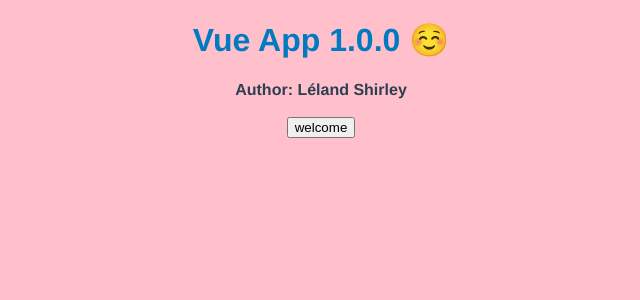
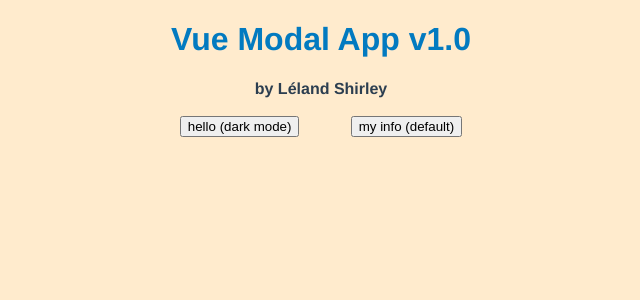
Before and after one commit to lelandshir/Vue-3-Modal-Project, a Vue app: page / in a window 1280 px wide. Shown: the top 300 px of the page, without its empty margins (319-959 px from the left). Built offline with nearby package versions, Linux system fonts and the light colour scheme.

Commit message:
teleport demo, second modal/reuse, slots notes

```diff
--- a/public/index.html
+++ b/public/index.html
@@ -1,17 +1,22 @@
 <!DOCTYPE html>
 <html lang="">
 	<head>
-    <meta charset="utf-8">
-    <meta http-equiv="X-UA-Compatible" content="IE=edge">
-    <meta name="viewport" content="width=device-width,initial-scale=1.0">
-    <link rel="icon" href="<%= BASE_URL %>favicon.ico">
+		<meta charset="utf-8" />
+		<meta http-equiv="X-UA-Compatible" content="IE=edge" />
+		<meta name="viewport" content="width=device-width,initial-scale=1.0" />
+		<link rel="icon" href="<%= BASE_URL %>favicon.ico" />
 		<title><%= htmlWebpackPlugin.options.title %></title>
 	</head>
 	<body>
 		<noscript>
-      <strong>We're sorry but <%= htmlWebpackPlugin.options.title %> doesn't work properly without JavaScript enabled. Please enable it to continue.</strong>
+			<strong
+				>We're sorry but <%= htmlWebpackPlugin.options.title %> doesn't work
+				properly without JavaScript enabled. Please enable it to
+				continue.</strong
+			>
 		</noscript>
 		<div id="app"></div>
 		<!-- built files will be auto injected -->
+		<div id="modals"></div>
 	</body>
 </html>
--- a/src/App.vue
+++ b/src/App.vue
@@ -1,12 +1,39 @@
 <template>
 	<h1>{{ title }}</h1>
-	<b>Author: {{ creator }}</b>
+	<b>by {{ creator }}</b>
 	<br /><br />
-	<button @click="toggleModal">welcome</button>
-	<!-- Modal Component -->
-	<div v-if="showModal">
-		<Modal :header="header" :text="text" theme="dark" @close="toggleModal" />
-	</div>
+	<button @click="toggleModal">hello (dark mode)</button>
+	<button @click="toggleModalTwo">my info (default)</button>
+	<!-- Modal -->
+	<teleport to="#modals" v-if="showModal">
+		<Modal theme="dark" @close="toggleModal">
+			<!-- SLOT -->
+			<h1>{{ header }}</h1>
+			<b>{{ text }}</b>
+			<template v-slot:links>
+				<a href="#">sign up</a>
+				<a href="#">log in</a>
+			</template>
+		</Modal>
+	</teleport>
+
+	<!-- Second Modal -->
+	<teleport to="#modals" v-if="showModalTwo">
+		<Modal @close="toggleModalTwo">
+			<!-- SLOT -->
+			<h1>User Information</h1>
+			<p>Name: {{ creator }}</p>
+			<p>Role: {{ role }}</p>
+			<p>Username: {{ username }}</p>
+			<template v-slot:moreInfo>
+				<b>More:</b>
+				<p>Joined: {{ startDate }}</p>
+				<p>Email: {{ email }}</p>
+				<p>Manager: {{ manager }}</p>
+				<p>Password: ******</p>
+			</template>
+		</Modal>
+	</teleport>
 </template>
 
 <script>
@@ -19,16 +46,25 @@
 	},
 	data() {
 		return {
-			title: "Vue App 1.0.0 ☺️",
+			title: "Vue Modal App v1.0",
 			creator: "Léland Shirley",
+			role: "Jr. Web Developer",
+			username: "lelandshir98",
+			email: "leland@shir.ley",
+			manager: "Kaela C.",
 			header: "Hello, there!",
+			startDate: "March 8th, 2021",
 			text: "Join Us At Envoy Studios, Inc.",
 			showModal: false,
+			showModalTwo: false,
 		};
 	},
 	methods: {
 		toggleModal() {
 			this.showModal = !this.showModal;
+		},
+		toggleModalTwo() {
+			this.showModalTwo = !this.showModalTwo;
 		},
 	},
 };
@@ -39,5 +75,7 @@
 body
   margin: 0
   padding: 0
-  background-color: pink
+
+button
+  margin: 0 2% 0 2%
 </style>
--- a/src/components/Modal.vue
+++ b/src/components/Modal.vue
@@ -1,8 +1,11 @@
 <template>
 	<div class="backdrop" @click.self="closeModal">
 		<div class="modal" :class="{ dark: theme === 'dark' }">
-			<h1>{{ header }}</h1>
-			<b>{{ text }}</b>
+			<slot></slot>
+			<div class="actions">
+				<slot name="links"></slot>
+				<slot name="moreInfo"></slot>
+			</div>
 		</div>
 	</div>
 </template>
@@ -19,7 +22,7 @@
 };
 </script>
 
-<style lang="sass" scoped>
+<style lang="sass">
 @import "../styles/global.sass"
 .backdrop
     background: rgba(0,0,0,0.5)
@@ -52,4 +55,19 @@
 
 .modal.dark h1
     color: #fff
+
+.modal .actions
+    text-align: center
+    margin: 30px 0 10px 0
+
+.modal .actions a
+    text-align: center
+    // color: #fff
+    background: #fff
+    margin: 5%
+    border: 1px solid #000
+    border-radius: .3rem
+    text-decoration: none
+    padding: 2%
+    font-weight: 500
 </style>
```
Also changed, not shown: 1 other file (tests, documents, lock files or other folders). Lines whose indentation alone changed are shown as unchanged.
